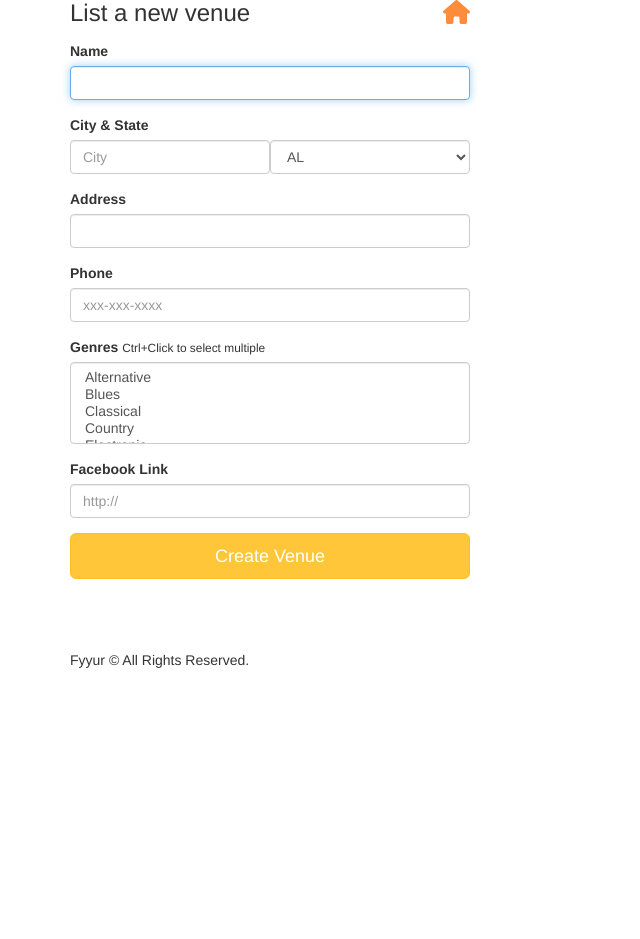
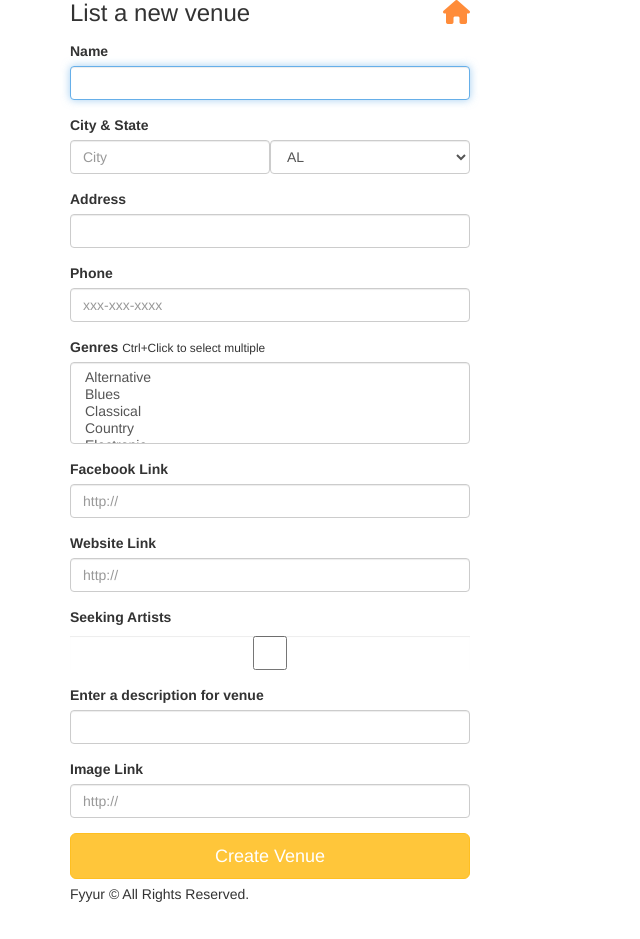
Before and after one commit to Johndodd90/FyyurFlaskApplication, a Flask app: page /venues/create in a window 1280 px wide. Shown: the part 95-1034 px from the top of the page, without its empty margins (0-640 px from the left). Before the commit the page ends 763 px from the top, so only its background shows below. Run offline with Flask 2, Linux system fonts and the light colour scheme; some libraries are stand-ins or nearby versions.

Commit message:
forms.py updated

```diff
--- a/app.py
+++ b/app.py
@@ -38,15 +38,17 @@ class Venue(db.Model):
 
     id = db.Column(db.Integer, primary_key=True)
     name = db.Column(db.String(200))
+    genres = db.Column(db.String(120))
+    address = db.Column(db.String(120))
     city = db.Column(db.String(120))
     state = db.Column(db.String(120))
-    address = db.Column(db.String(120))
     phone = db.Column(db.String(120))
-    genres = db.Column(db.String(120))
     website_link = db.Column(db.String(500))
+    facebook_link = db.Column(db.String(120))
+    seeking_artists = db.Column(
+        db.Boolean, default=False, nullable=False)
+    seeking_description = db.Column(db.String(500))
     image_link = db.Column(db.String(500))
-    facebook_link = db.Column(db.String(120))
-    seeking_artists = db.Column(db.Boolean(120))
     shows_booked = db.relationship('Show', backref='venueShow', lazy=True)
 
     # TODO: implement any missing fields, as a database migration using Flask-Migrate
@@ -58,14 +60,16 @@ class Artist(db.Model):
 
     id = db.Column(db.Integer, primary_key=True)
     name = db.Column(db.String)
+    genres = db.Column(db.String(120))
     city = db.Column(db.String(120))
     state = db.Column(db.String(120))
     phone = db.Column(db.String(120))
-    genres = db.Column(db.String(120))
     website_link = db.Column(db.String(500))
+    seeking_venue = db.Column(
+        db.Boolean, default=False, nullable=False)
+    seeking_description = db.Column(db.String(500))
     image_link = db.Column(db.String(500))
     facebook_link = db.Column(db.String(120))
-    seeking_venue = db.Column(db.Boolean(120))
     shows_booked = db.relationship('Show', backref='artistShow', lazy=True)
 
 
@@ -155,9 +159,17 @@ def create_venue_submission():
     phone = request.form.get('phone', '')
     genres = request.form.get('genres', '')
     facebook_link = request.form.get('facebook_link', '')
+    website_link = request.form.get('website_link', '')
+    seeking_artists = request.form.get('seeking_artists', '')
+    seeking_description = request.form.get('seeking_description', '')
+    image_link = request.form.get('image_link ', '')
+
+    # Need to add seeking_artists below
 
     venue = Venue(name=name, city=city, state=state, phone=phone,
-                  address=address, genres=genres, facebook_link=facebook_link)
+                  address=address, genres=genres, facebook_link=facebook_link,
+                  website_link=website_link,
+                  seeking_description=seeking_description, image_link=image_link)
 
     try:
         db.session.add(venue)
@@ -323,9 +335,25 @@ def create_artist_submission():
     phone = request.form.get('phone', '')
     genres = request.form.get('genres', '')
     facebook_link = request.form.get('facebook_link', '')
+    website_link = request.form.get('website_link', '')
+    seeking_venue = request.form.get('seeking_venue', '')
+    seeking_description = request.form.get('seeking_description', '')
+    image_link = request.form.get('image_link', '')
 
-    artist = Artist(name=name, city=city, state=state, phone=phone,
-                    genres=genres, facebook_link=facebook_link)
+    print('name: ' + name)
+    print('city: ' + city)
+    print('state: ' + state)
+    print('phone: ' + phone)
+    print('genres: ' + genres)
+    print('facebook_link: ' + facebook_link)
+    print('website_link: ' + website_link)
+    print('seeking_venue: ' + seeking_venue)
+    print('seeking_description: ' + seeking_description)
+    print('image_link: ' + image_link)
+
+    artist = Artist(name=name, city=city, state=state, phone=phone, genres=genres,
+                    facebook_link=facebook_link, website_link=website_link,
+                    seeking_description=seeking_description, image_link=image_link)
     try:
         db.session.add(artist)
         db.session.commit()
--- a/forms.py
+++ b/forms.py
@@ -1,7 +1,8 @@
 from datetime import datetime
 from flask_wtf import Form
-from wtforms import StringField, SelectField, SelectMultipleField, DateTimeField
+from wtforms import StringField, SelectField, SelectMultipleField, DateTimeField, BooleanField
 from wtforms.validators import DataRequired, AnyOf, URL
+
 
 class ShowForm(Form):
     artist_id = StringField(
@@ -13,13 +14,15 @@ class ShowForm(Form):
     start_time = DateTimeField(
         'start_time',
         validators=[DataRequired()],
-        default= datetime.today()
+        default=datetime.today()
     )
+
 
 class VenueForm(Form):
     name = StringField(
         'name', validators=[DataRequired()]
     )
+
     city = StringField(
         'city', validators=[DataRequired()]
     )
@@ -86,8 +89,9 @@ class VenueForm(Form):
         'phone'
     )
     image_link = StringField(
-        'image_link'
+        'image_link', validators=[URL()]
     )
+
     genres = SelectMultipleField(
         # TODO implement enum restriction
         'genres', validators=[DataRequired()],
@@ -116,6 +120,18 @@ class VenueForm(Form):
     facebook_link = StringField(
         'facebook_link', validators=[URL()]
     )
+
+    website_link = StringField(
+        # TODO implement enum restriction
+        'website_link'
+    )
+    seeking_artists = BooleanField(
+        'seeking_artists'
+    )
+    seeking_description = StringField(
+        'seeking_description', validators=[DataRequired()]
+    )
+
 
 class ArtistForm(Form):
     name = StringField(
@@ -180,6 +196,7 @@ class ArtistForm(Form):
             ('WY', 'WY'),
         ]
     )
+
     phone = StringField(
         # TODO implement validation logic for state
         'phone'
@@ -187,6 +204,7 @@ class ArtistForm(Form):
     image_link = StringField(
         'image_link'
     )
+
     genres = SelectMultipleField(
         # TODO implement enum restriction
         'genres', validators=[DataRequired()],
@@ -214,7 +232,19 @@ class ArtistForm(Form):
     )
     facebook_link = StringField(
         # TODO implement enum restriction
-        'facebook_link', validators=[URL()]
+        'facebook_link'
     )
 
+    website_link = StringField(
+        # TODO implement enum restriction
+        'website_link'
+    )
+    seeking_venue = BooleanField(
+        'seeking_venue'
+    )
+    seeking_description = StringField(
+        'seeking_description', validators=[DataRequired()]
+    )
+
+
 # TODO IMPLEMENT NEW ARTIST FORM AND NEW SHOW FORM
--- a/templates/forms/new_venue.html
+++ b/templates/forms/new_venue.html
@@ -36,6 +36,26 @@
           <label for="facebook_link">Facebook Link</label>
           {{ form.facebook_link(class_ = 'form-control', placeholder='http://', autofocus = true) }}
         </div>
+        <div class="form-group">
+          <label for="website_link">Website Link</label>
+          {{ form.website_link(class_ = 'form-control', placeholder='http://', autofocus = true) }}
+      </div>
+      <div class="form-group">
+          <label for="seeking_artists">Seeking Artists</label>
+          {{ form.seeking_artists(class_ = 'form-control', autofocus = true) }}
+      </div>
+
+      <div class="form-group">
+          <label for="seeking_description">Enter a description for venue</label>
+          {{ form.seeking_description(class_ = 'form-control', autofocus = true) }}
+      </div>
+
+      <div class="form-group">
+          <label for="image_link">Image Link</label>
+          {{ form.image_link(class_ = 'form-control', placeholder='http://', autofocus = true) }}
+      </div>
+
+
       <input type="submit" value="Create Venue" class="btn btn-primary btn-lg btn-block">
     </form>
   </div>
```
Also changed, not shown: migrations/versions/4c827a373f61_.py (added, +30 -0 lines), migrations/versions/bd0ac50ab97d_.py (added, +38 -0 lines), templates/forms/new_artist.html (+21 -2 lines).
